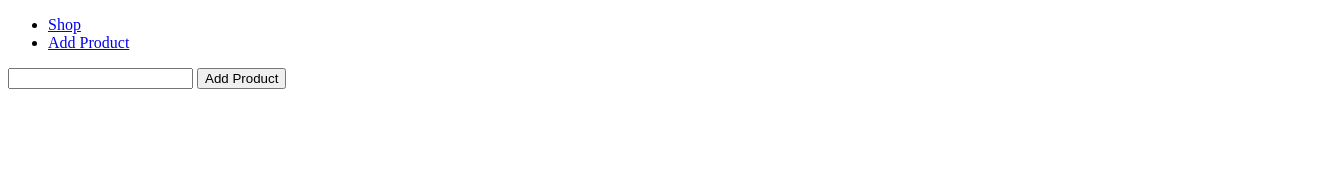
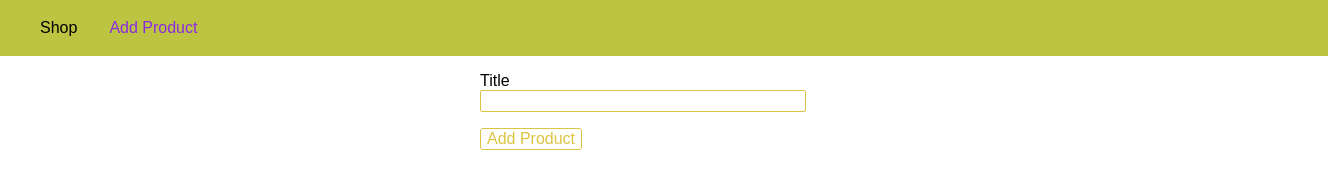
Before and after one commit to salehsub90/shiny-happiness-node-course, a website: page views/add-product.html in a window 1280 px wide. Shown: the whole page, 1328 px wide, since content can reach past the window. Drawn offline with Linux system fonts and the light colour scheme.

Commit message:
Added express static with css

```diff
--- a/app.js
+++ b/app.js
@@ -7,6 +7,7 @@ const adminRoutes = require('./routes/admin');
 const shopRoutes = require('./routes/shop');
 
 app.use(bodyParser.urlencoded({extended: false}));
+app.use(express.static(path.join(__dirname, 'public')));
 
 //import router from admin
 app.use('/admin', adminRoutes);
--- /dev/null
+++ b/public/css/main.css
@@ -0,0 +1,46 @@
+body {
+    padding: 0;
+    margin: 0;
+    font-family: sans-serif;
+}
+
+.main {
+    padding: 1rem;
+}
+
+.main-header {
+    width: 100%;
+    height: 3.5rem;
+    background: #bdc441;
+    padding: 0 1.5rem;
+}
+
+.main-header__nav {
+    height: 100%;
+    display: flex;
+    align-items: center;
+}
+
+.main-header__item-list {
+    list-style: none;
+    margin: 0;
+    padding: 0;
+    display: flex;
+}
+
+.main-header__item {
+    margin: 0 1rem;
+    padding: 0;
+
+}
+
+.main-header__item a{
+    text-decoration: none;
+    color: black;
+}
+
+.main-header__item a:hover,
+.main-header__item a:active,
+.main-header__item a.active {
+    color: blueviolet;
+}
--- /dev/null
+++ b/public/css/product.css
@@ -0,0 +1,81 @@
+body {
+    padding: 0;
+    margin: 0;
+    font-family: sans-serif;
+}
+
+.main {
+    padding: 1rem;
+}
+
+.main-header {
+    width: 100%;
+    height: 3.5rem;
+    background: #bdc441;
+    padding: 0 1.5rem;
+}
+
+.main-header__nav {
+    height: 100%;
+    display: flex;
+    align-items: center;
+}
+
+.main-header__item-list {
+    list-style: none;
+    margin: 0;
+    padding: 0;
+    display: flex;
+}
+.main-header__item {
+    margin: 0 1rem;
+    padding: 0;
+}
+
+.main-header__item a {
+    text-decoration: none;
+    color: black;
+}
+
+.main-header__item a:hover,
+.main-header__item a:active,
+.main-header__item a.active {
+    color: blueviolet;
+}
+
+.product-form{
+    width: 20rem;
+    max-width: 90%;
+    margin: auto;
+}
+
+.form-control {
+    margin: 1rem 0;
+    width: 100%;
+}
+
+.form-control label,
+.form-control input {
+    display: block;
+    width: 100%;
+}
+
+.form-control input {
+    border: 1px solid #dbc441;
+    font: inherit;
+    border-radius: 2px;
+}
+
+button {
+    font: inherit;
+    border: 1px solid #dbc441;
+    color: #dbc441;
+    background: white;
+    border-radius: 3px;
+    cursor: pointer;
+}
+button:hover,
+button:active {
+    background-color: #6200ff;
+    color: white;
+}
--- a/routes/shop.js
+++ b/routes/shop.js
@@ -4,7 +4,6 @@ const express = require('express');
 
 const router = express.Router();
 
-
 router.get('/', (req, res, next) => {
     res.sendFile(path.join(__dirname, '../views', 'shop.html'));
 });
--- a/views/add-product.html
+++ b/views/add-product.html
@@ -5,20 +5,24 @@
     <meta name="viewport" content="width=device-width, initial-scale=1.0">
     <meta http-equiv="X-UA-Compatible" content="ie=edge">
     <title>Add Product</title>
+    <link rel="stylesheet" href="/css/product.css">
 </head>
 <body>
-    <header>
-        <nav>
-            <ul>
-                <li><a href="/">Shop</a></li>
-                <li><a href="/admin/add-product">Add Product</a></li>
+    <header class="main-header">
+        <nav class="main-header__nav">
+            <ul class="main-header__item-list">
+                <li class="main-header__item"><a href="/">Shop</a></li>
+                <li class="main-header__item"><a class="active" href="/admin/add-product">Add Product</a></li>
             </ul>
         </nav>
     </header>
 
     <main>
-        <form action="/admin/product" method="POST">
-            <input type="text" name="title">
+        <form class="product-form" action="/admin/product" method="POST">
+            <div class="form-control">
+                <label for="title">Title</label>
+                <input type="text" name="title" id="title" />
+            </div>
             <button type="submit">Add Product</button>
         </form>
     </main>
```
Also changed, not shown: views/404.html (+9 -0 lines), views/shop.html (+1 -38 lines).
